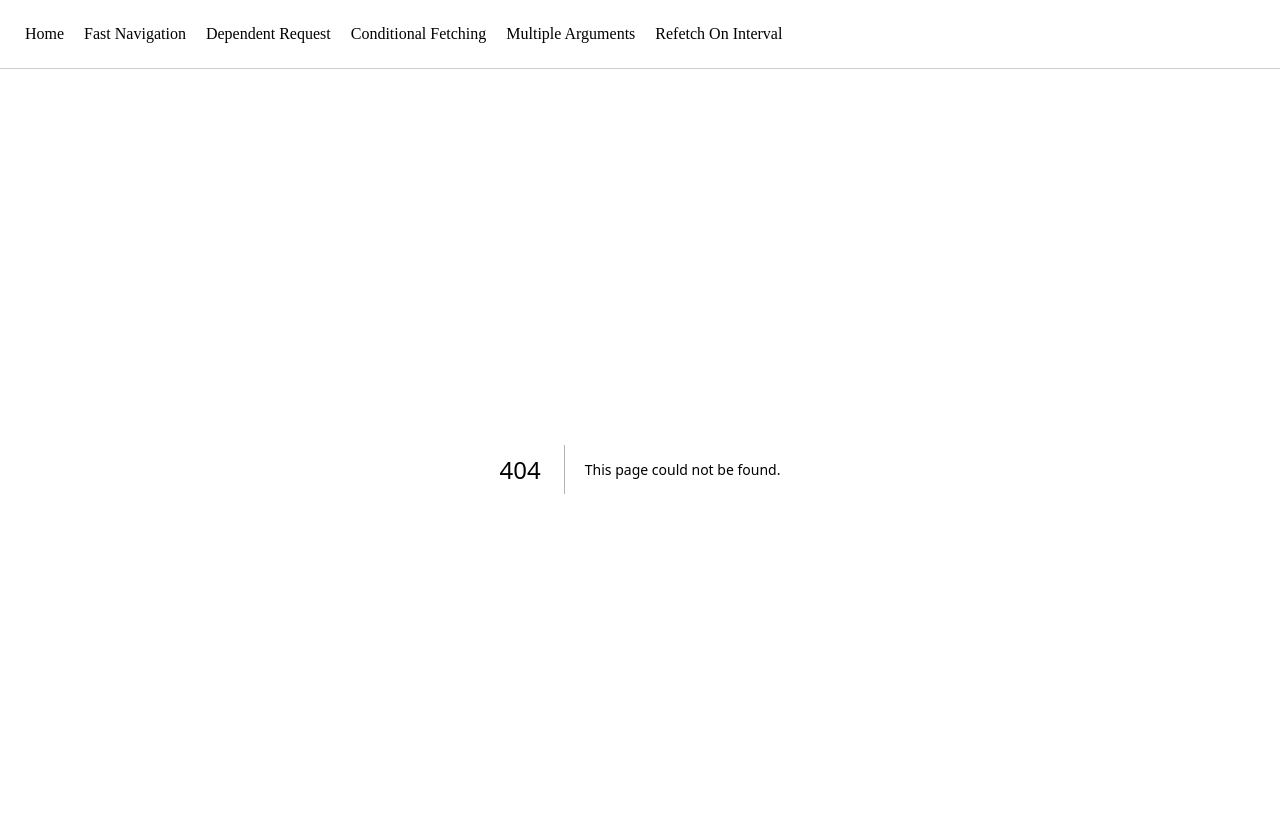
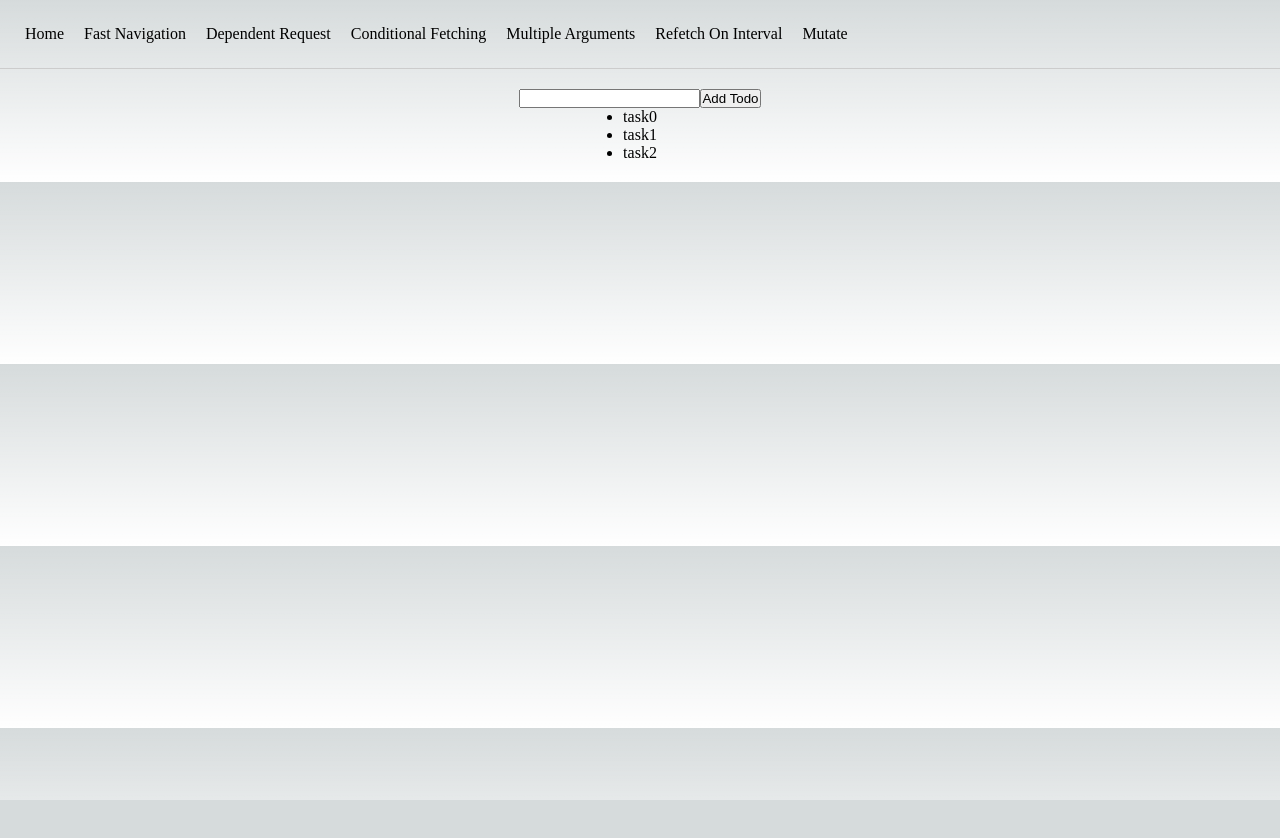
Before and after one commit to ShanyuJung/swr-testing, a Next.js app: page /mutate in a window 1280 px wide. Before the commit this address had no page. Shown: the top 838 px of the page. After the commit the page ends 800 px from the top, so only its background shows below. Built offline with nearby package versions, Linux system fonts and the light colour scheme.

Commit message:
Feat: Add Mutate example

```diff
--- a/components/Layout/header/header.js
+++ b/components/Layout/header/header.js
@@ -46,6 +46,9 @@ const Header = () => {
         <Item>
           <Link href="/interval">Refetch On Interval</Link>
         </Item>
+        <Item>
+          <Link href="/mutate">Mutate</Link>
+        </Item>
       </List>
     </Wrapper>
   );
--- /dev/null
+++ b/pages/mutate/index.js
@@ -0,0 +1,58 @@
+import Container from "@/components/Layout/Container";
+import { useState } from "react";
+import useSWR, { mutate } from "swr";
+
+const fetcher = async (url) => {
+  return new Promise((resolve) => {
+    setTimeout(() => {
+      resolve(["task0", "task1", "task2"]);
+    }, 5000);
+  });
+};
+
+const addTodo = async (text) => {
+  const newTodo = await new Promise((resolve) => {
+    setTimeout(() => {
+      resolve(text);
+    }, 0);
+  });
+
+  mutate("/api/todo", (todo) => {
+    return [newTodo, ...todo];
+  });
+};
+
+const Mutate = () => {
+  const [text, setText] = useState("");
+  const { data, error, isLoading, isValidating } = useSWR("/api/todo", fetcher);
+
+  const handleSubmit = (e) => {
+    e.preventDefault();
+    addTodo(text);
+    setText("");
+  };
+
+  if (error) return <div>failed to load</div>;
+  if (isLoading) return <div>loading...</div>;
+
+  return (
+    <Container>
+      <form onSubmit={handleSubmit}>
+        <input
+          type="text"
+          value={text}
+          onChange={(e) => setText(e.target.value)}
+        />
+        <button type="submit">Add Todo</button>
+      </form>
+      {isValidating && <p>Validating...</p>}
+      <ul>
+        {data.map((todo, index) => (
+          <li key={index + 1}>{todo}</li>
+        ))}
+      </ul>
+    </Container>
+  );
+};
+
+export default Mutate;
```
